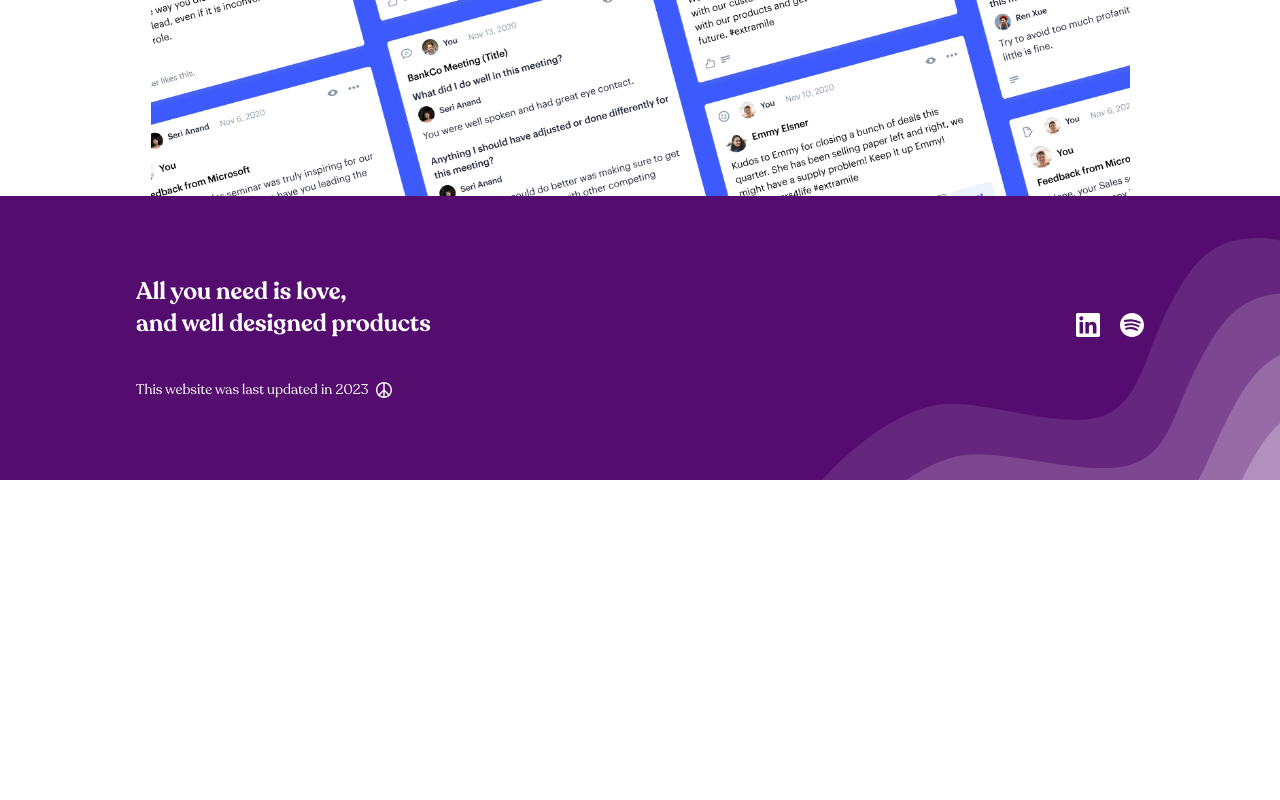
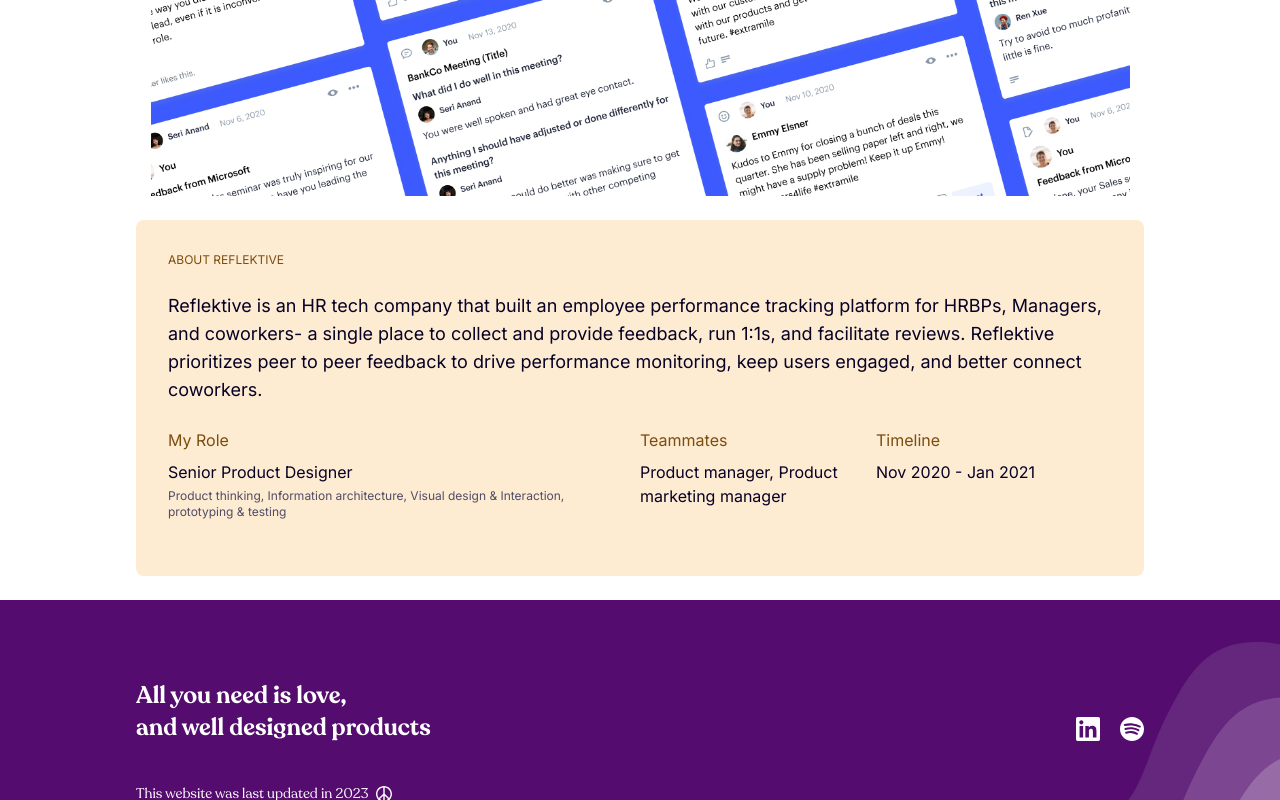
Before and after one commit to kevincward/the5thbeatle-2023, a Next.js app: page /case-studies/components in a window 1280 px wide. Shown: the part 602-1402 px from the top of the page. Before the commit the page ends 1082 px from the top, so only its background shows below. Built offline with nearby package versions, Linux system fonts and the light colour scheme.

Commit message:
added context block component

```diff
--- /dev/null
+++ b/components/contextCard.js
@@ -0,0 +1,67 @@
+export default function ContextCard(props) {
+    const { titleColor, textColor, backgroundColor, content } = props;
+
+    return (
+        <div className='container py-6'>
+            <div
+                className='rounded-lg p-8'
+                style={{ backgroundColor: backgroundColor }}
+            >
+                {content.kicker && content.kicker !== '' ? (
+                    <p
+                        style={{ color: titleColor }}
+                        className='pb-6 text-xs uppercase'
+                    >
+                        {content.kicker}
+                    </p>
+                ) : (
+                    ''
+                )}
+
+                <p className='pb-6 text-lg ' style={{ color: textColor }}>
+                    {content.description}
+                </p>
+                <div className='flex-column flex flex-wrap lg:flex-row'>
+                    <div className='basis-full lg:basis-1/2'>
+                        <div className='pb-6 lg:pr-6'>
+                            <p className='pb-2' style={{ color: titleColor }}>
+                                My Role
+                            </p>
+                            <p
+                                className='pb-1  text-sm lg:text-base'
+                                style={{ color: textColor }}
+                            >
+                                {content.title}
+                            </p>
+                            <p className='text-xs text-gray'>
+                                {content.titleDescription}
+                            </p>
+                        </div>
+                    </div>
+                    <div className='basis-full lg:basis-1/4'>
+                        <p className='pb-2' style={{ color: titleColor }}>
+                            Teammates
+                        </p>
+                        <p
+                            className='pb-2 text-sm lg:text-base'
+                            style={{ color: textColor }}
+                        >
+                            {content.teammates}
+                        </p>
+                    </div>
+                    <div className='basis-full lg:basis-1/4'>
+                        <p className='pb-2' style={{ color: titleColor }}>
+                            Timeline
+                        </p>
+                        <p
+                            className=' text-sm lg:text-base'
+                            style={{ color: textColor }}
+                        >
+                            {content.timeline}
+                        </p>
+                    </div>
+                </div>
+            </div>
+        </div>
+    );
+}
--- a/pages/case-studies/components.js
+++ b/pages/case-studies/components.js
@@ -1,5 +1,6 @@
 import TitleBlock from '@/components/titleBlock';
 import ParallaxBlock from '@/components/parallaxBlock';
+import ContextCard from '@/components/contextCard';
 
 export default function Components() {
     return (
@@ -9,6 +10,21 @@
                 title='Course correcting a product to drive a culture of continuous improvement'
             />
             <ParallaxBlock image='/images/parallax-background.jpg' />
+            <ContextCard
+                titleColor='#7C4D0F'
+                textColor='#060125'
+                backgroundColor='#FDEBD2'
+                content={{
+                    kicker: 'ABOUT REFLEKTIVE',
+                    description:
+                        'Reflektive is an HR tech company that built an employee performance tracking platform for HRBPs, Managers, and coworkers- a single place to collect and provide feedback, run 1:1s, and facilitate reviews. Reflektive prioritizes peer to peer feedback to drive performance monitoring, keep users engaged, and better connect coworkers.',
+                    title: 'Senior Product Designer',
+                    titleDescription:
+                        'Product thinking, Information architecture, Visual design & Interaction, prototyping & testing',
+                    teammates: 'Product manager, Product marketing manager',
+                    timeline: 'Nov 2020 - Jan 2021',
+                }}
+            />
         </>
     );
 }
```
